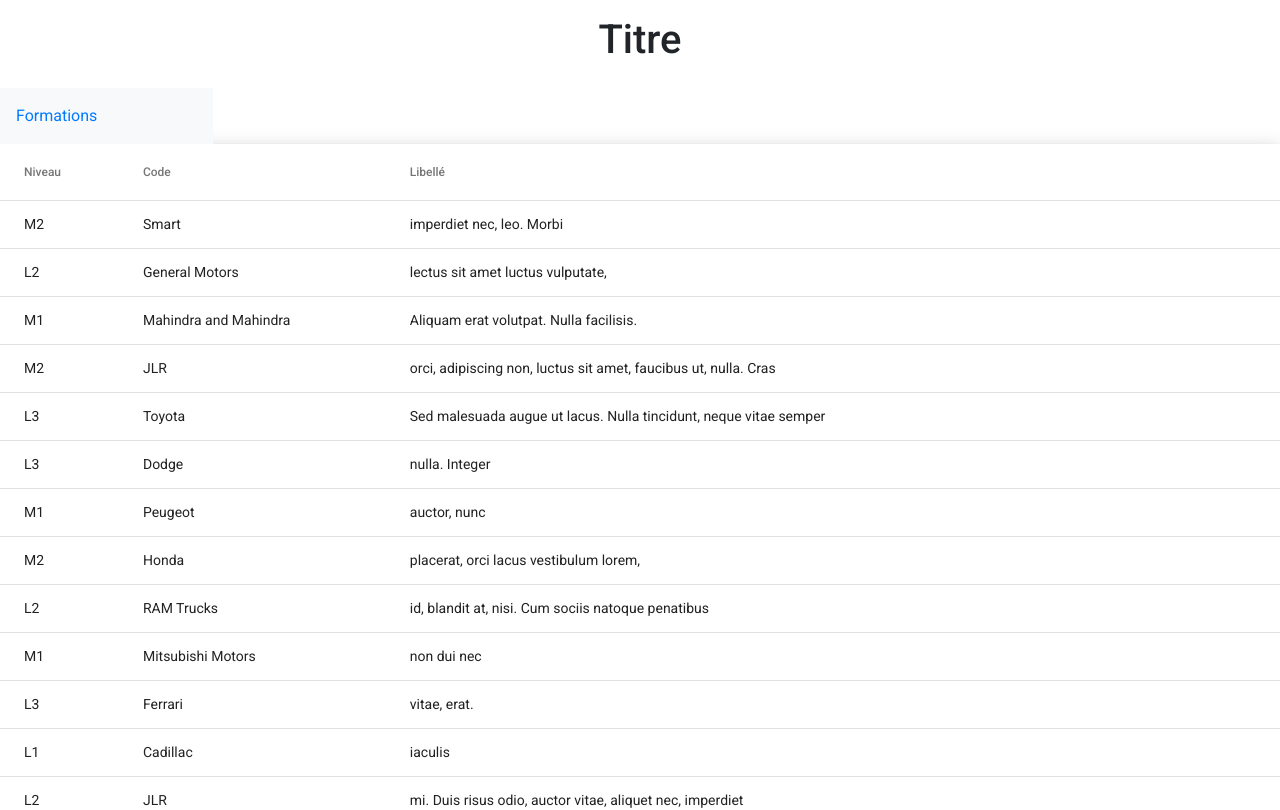
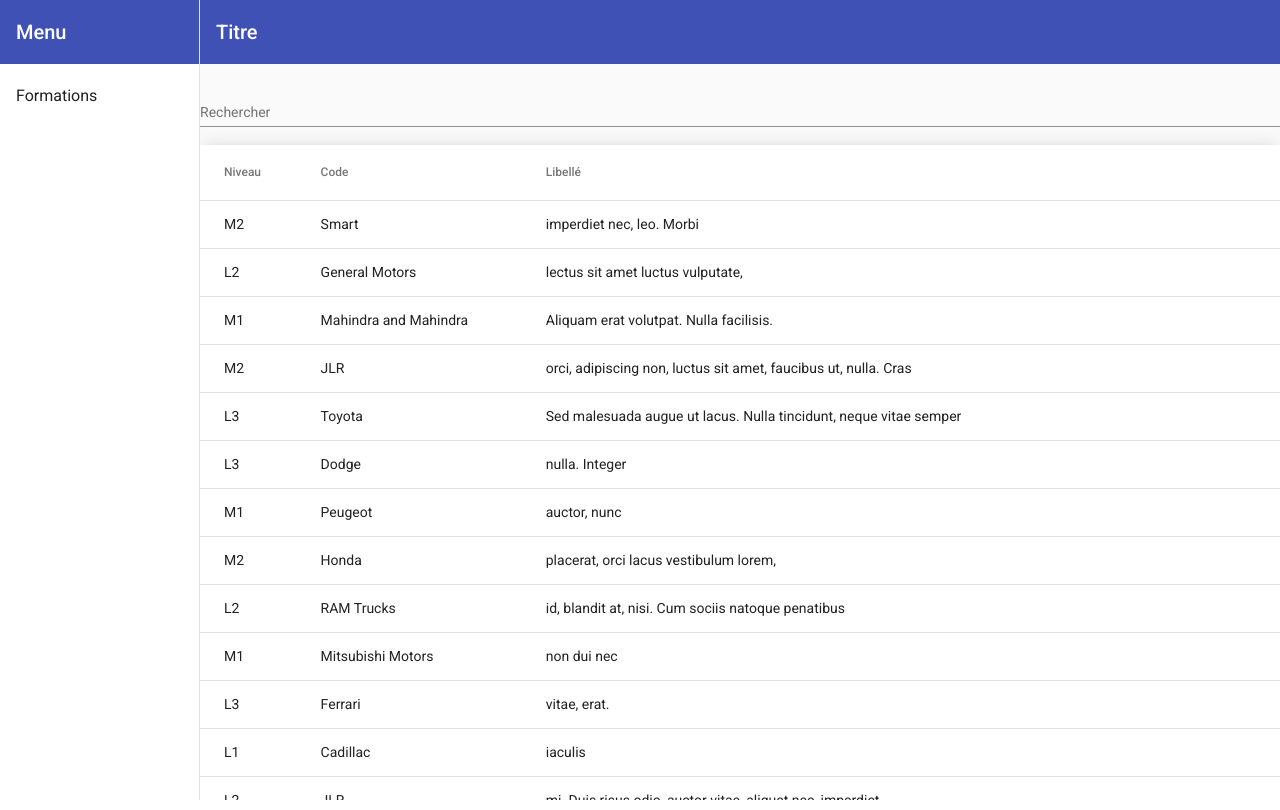
Before and after one commit to Amrelha/UboFrontEnd, an Angular app: page / in a window 1280 px wide. Shown: the top 810 px of the page. Built offline with nearby package versions, Linux system fonts and the light colour scheme.

Commit message:
première phase de projet done -navbar-sidebar-tableauFormations-search)

```diff
--- a/src/app/app.component.html
+++ b/src/app/app.component.html
@@ -1,3 +1,2 @@
-<app-header></app-header>
+
 <app-nav-bar></app-nav-bar>
-<app-formations-table></app-formations-table>
--- a/src/app/formations-table/formations-table.component.css
+++ b/src/app/formations-table/formations-table.component.css
@@ -1,3 +1,9 @@
+/* Structure */
 table {
-    width: 100%;
-  }
+  width: 100%;
+}
+
+.mat-form-field {
+  font-size: 14px;
+  width: 100%;
+}
--- a/src/app/formations-table/formations-table.component.html
+++ b/src/app/formations-table/formations-table.component.html
@@ -1,3 +1,8 @@
+<mat-form-field>
+  <mat-label>Rechercher</mat-label>
+  <input matInput (keyup)="applyFilter($event)" placeholder="Ex. M2 <3" #input>
+</mat-form-field>
+
 <table mat-table [dataSource]="dataSource" matSort class="mat-elevation-z6">
 
   <!-- Niveau Column -->
--- a/src/app/formations-table/formations-table.component.ts
+++ b/src/app/formations-table/formations-table.component.ts
@@ -29,4 +29,8 @@
   ngAfterViewInit() {
     this.dataSource.sort = this.sort;
   }
+  applyFilter(event: Event) {
+    const filterValue = (event.target as HTMLInputElement).value;
+    this.dataSource.filter = filterValue.trim().toLowerCase();
+  }
 }
--- a/src/app/nav-bar/nav-bar.component.html
+++ b/src/app/nav-bar/nav-bar.component.html
@@ -1,7 +1,27 @@
-<nav class="navbar bg-light col-md-2">
-  <ul class="navbar-nav">
-    <li class="nav-item">
-      <a class="nav-link" href="#">Formations</a>
-    </li>
-  </ul>
-</nav>
+<mat-sidenav-container class="sidenav-container">
+  <mat-sidenav #drawer class="sidenav" fixedInViewport
+      [attr.role]="(isHandset$ | async) ? 'dialog' : 'navigation'"
+      [mode]="(isHandset$ | async) ? 'over' : 'side'"
+      [opened]="(isHandset$ | async) === false">
+    <mat-toolbar >Menu</mat-toolbar>
+    <mat-nav-list>
+      <a mat-list-item href="#">Formations</a>
+    </mat-nav-list>
+  </mat-sidenav>
+  <mat-sidenav-content >
+    <mat-toolbar color="primary">
+      <button
+        type="button"
+        aria-label="Toggle sidenav"
+        mat-icon-button
+        (click)="drawer.toggle()"
+        *ngIf="isHandset$ | async">
+        <mat-icon aria-label="Side nav toggle icon">menu</mat-icon>
+      </button>
+      <span >Titre</span>
+    </mat-toolbar>
+    <!-- Add Content Here -->
+    <br>
+    <app-formations-table></app-formations-table>
+  </mat-sidenav-content>
+</mat-sidenav-container>
--- /dev/null
+++ b/src/app/nav-bar/nav-bar.component.scss
@@ -0,0 +1,18 @@
+.sidenav-container {
+  height: 100%;
+}
+
+.sidenav {
+  width: 200px;
+}
+
+.sidenav .mat-toolbar {
+  background:  #3f51b5;
+  color: #fff;
+}
+
+.mat-toolbar.mat-primary {
+  position: sticky;
+  top: 0;
+  z-index: 1;
+}
--- a/src/app/nav-bar/nav-bar.component.ts
+++ b/src/app/nav-bar/nav-bar.component.ts
@@ -1,15 +1,21 @@
-import { Component, OnInit } from '@angular/core';
+import { Component } from '@angular/core';
+import { BreakpointObserver, Breakpoints } from '@angular/cdk/layout';
+import { Observable } from 'rxjs';
+import { map, shareReplay } from 'rxjs/operators';
 
 @Component({
   selector: 'app-nav-bar',
   templateUrl: './nav-bar.component.html',
-  styleUrls: ['./nav-bar.component.css']
+  styleUrls: ['./nav-bar.component.scss']
 })
-export class NavBarComponent implements OnInit {
+export class NavBarComponent {
 
-  constructor() { }
+  isHandset$: Observable<boolean> = this.breakpointObserver.observe(Breakpoints.Handset)
+    .pipe(
+      map(result => result.matches),
+      shareReplay()
+    );
 
-  ngOnInit(): void {
-  }
+  constructor(private breakpointObserver: BreakpointObserver) {}
 
 }
```
Also changed, not shown: src/app/app.module.ts (+17 -1 lines), src/app/nav-bar/nav-bar.component.css (deleted), 1 other file (tests, documents, lock files or other folders).
